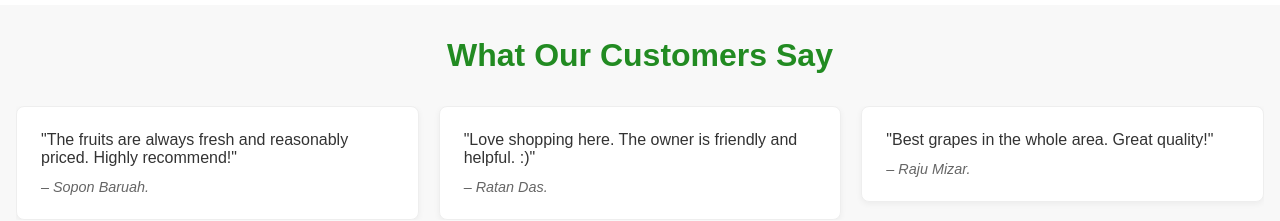
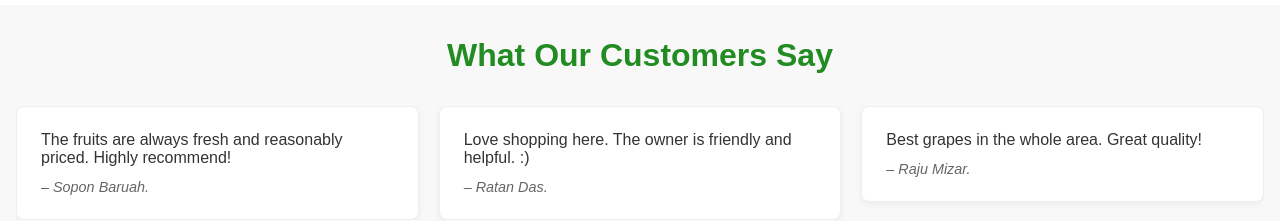
Before and after one commit to diodeengineer/ronofruit, a Next.js app: page / in a window 1280 px wide. Shown: the part 940-1161 px from the top of the page. Built offline with nearby package versions, Linux system fonts and the light colour scheme.

Commit message:
remove "

```diff
--- a/src/app/components/testimonial/Testimonial.js
+++ b/src/app/components/testimonial/Testimonial.js
@@ -47,7 +47,7 @@ export default function Testimonials() {
         {testimonials.map((t) => (
           <SwiperSlide key={t.id}>
             <div className={styles.card}>
-              <p className={styles.comment}>"{t.comment}"</p>
+              <p className={styles.comment}>{t.comment}</p>
               <p className={styles.name}>– {t.name}</p>
             </div>
           </SwiperSlide>
```
